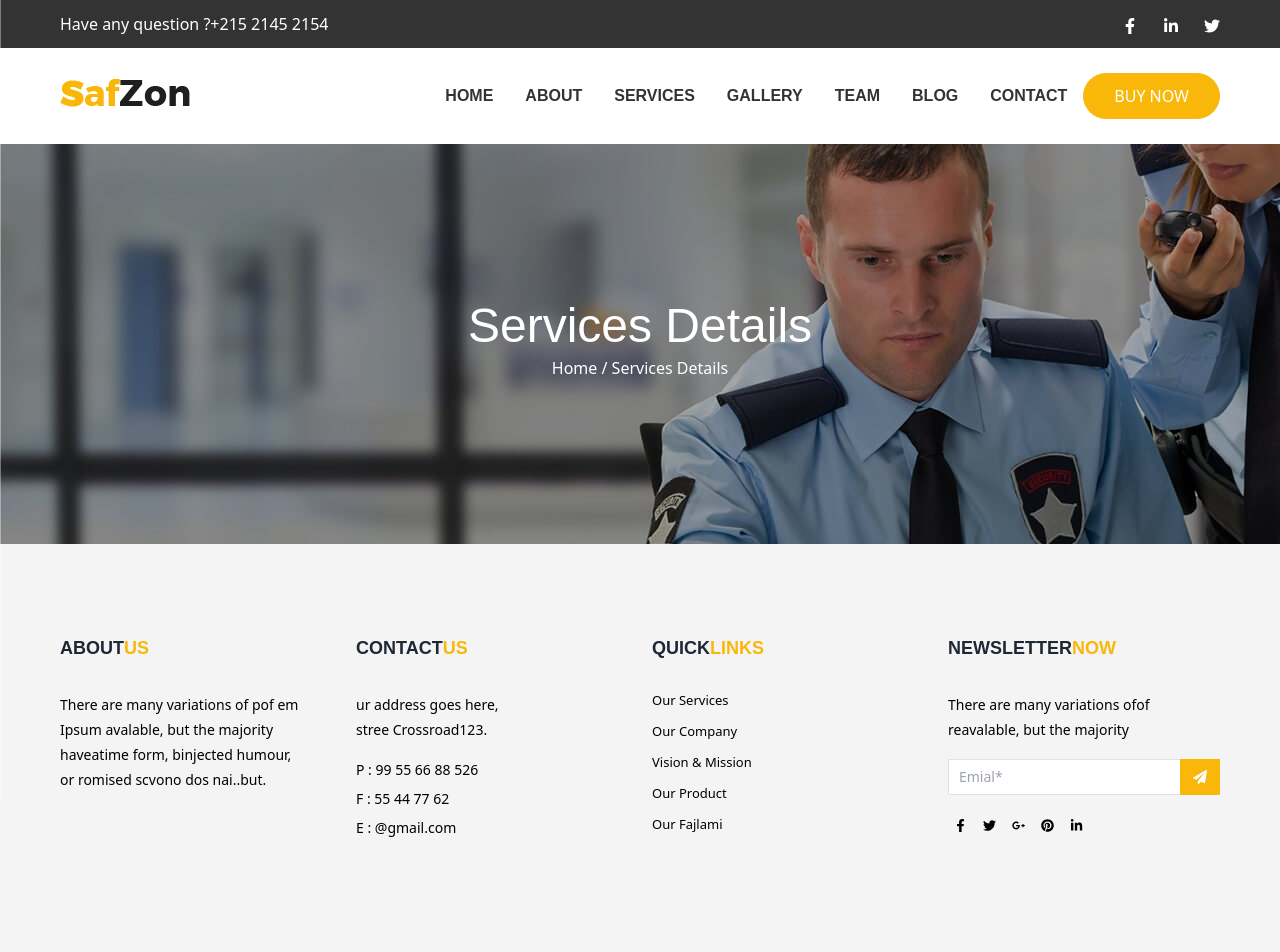
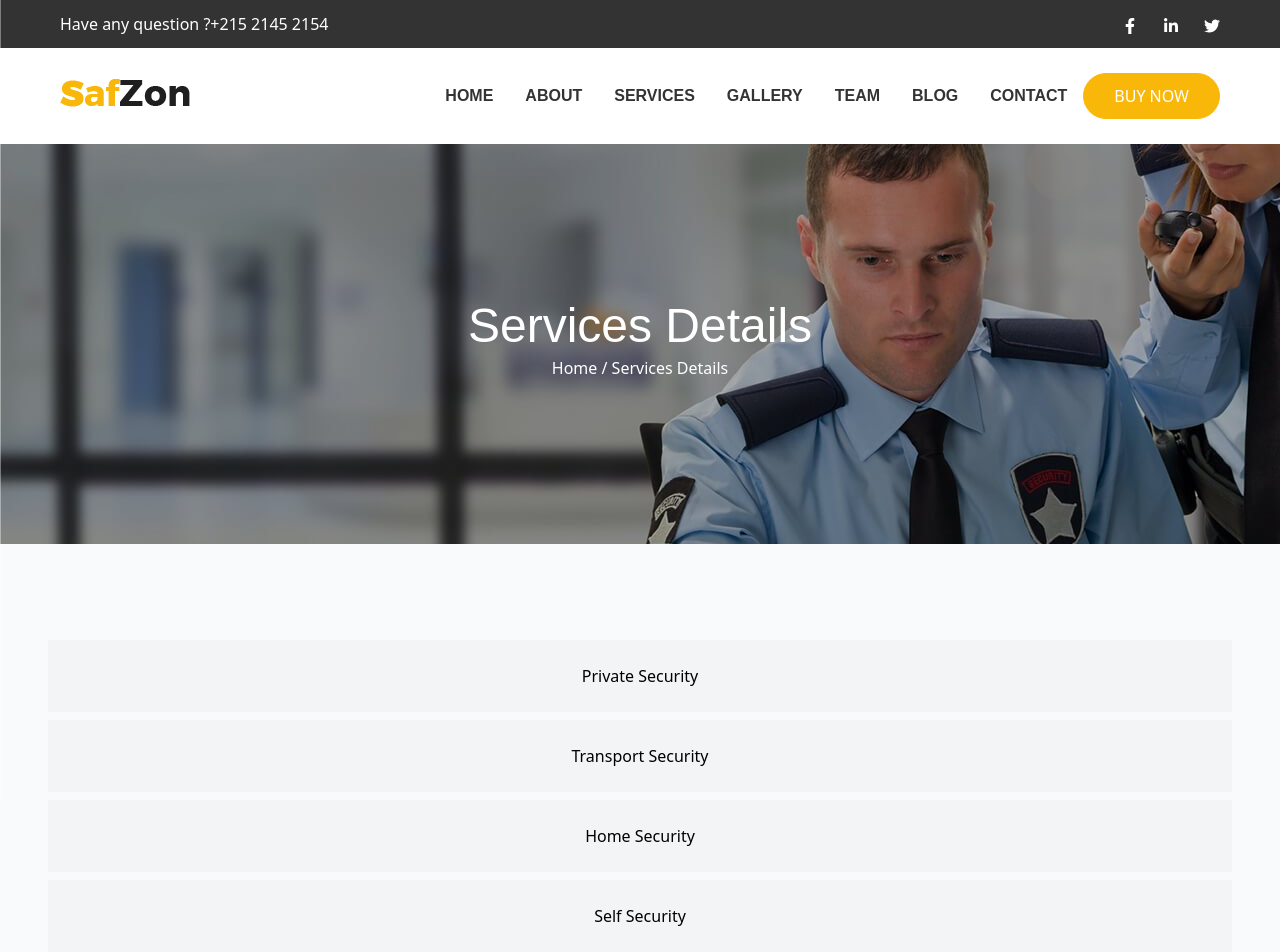
Before and after one commit to Gh-Reza/security_app, a React (Vite) app: page /services-details in a window 1280 px wide. Shown: the top 952 px of the page. Built offline with nearby package versions, Linux system fonts and the light colour scheme; the HTML template or start-up script is replaced by a standard one; what tailwindcss-animated would draw is missing.

Commit message:
Add SideNav component and update ServicesDetails page

```diff
--- /dev/null
+++ b/src/components/navigation/SideNav.jsx
@@ -0,0 +1,38 @@
+import { NavLink } from 'react-router-dom';
+
+export default function SideNav() {
+  const navItems = [
+    {
+      id: 1,
+      title: 'Private Security',
+      link: '/services-details/',
+    },
+    {
+      id: 2,
+      title: 'Transport Security',
+      link: '/services-details/transport-security',
+    },
+    {
+      id: 3,
+      title: 'Home Security',
+      link: '/services-details/home-security',
+    },
+    {
+      id: 4,
+      title: 'Self Security',
+      link: '/services-details/self-security',
+    },
+  ];
+
+  return (
+    <div className="container py-24 md:px-12">
+      <ul className="flex flex-col space-y-2">
+        {navItems.map((item) => (
+          <li key={item.id} className="">
+            <NavLink to={item.link} className="w-full p-6 text-center bg-gray-100 cursor-pointer" activeClassName="text-blue-500">{item.title}</NavLink>
+          </li>
+        ))}
+      </ul>
+    </div>
+  );
+}
--- a/src/components/pages/ServicesDetails.jsx
+++ b/src/components/pages/ServicesDetails.jsx
@@ -1,9 +1,13 @@
 import CommonHero from '../hero/CommonHero';
+import SideNav from '../navigation/SideNav';
 
 export default function ServicesDetails() {
   return (
-    <section>
+    <section className="bg-gray-50">
       <CommonHero text="Services Details" />
+      <div>
+        <SideNav />
+      </div>
     </section>
   );
 }
```
